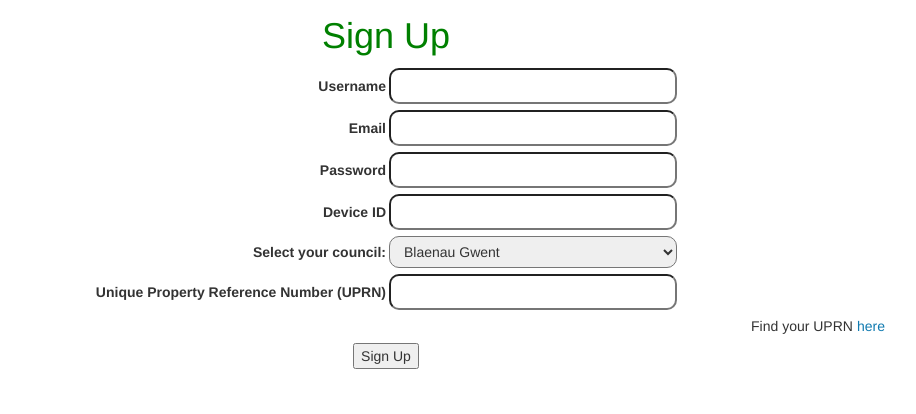
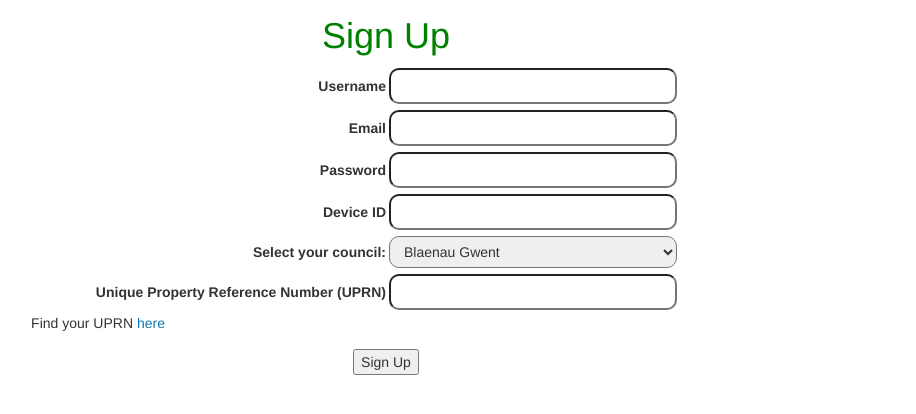
Before and after one commit to IwanIDev/year-2-iot-project, a Flask app: page / in a window 1280 px wide; the page is wider, and only the part inside the window is pictured. Shown: the part 262-676 px from the top of that part, without its empty margins (254-1170 px from the left). Run offline with Flask 3, Linux system fonts and the light colour scheme; some libraries are stand-ins or nearby versions.

Commit message:
moved back

```diff
--- a/web-app/templates/home.html
+++ b/web-app/templates/home.html
@@ -44,19 +44,6 @@
             border-radius: 10px;
             padding: 6px 10px;
             box-sizing: border-box;
-        }
-
-        .hint {
-            display: block;
-            width: 50%;
-            margin-top: 4px;
-            margin-left: 50%;
-            font-size: inherit;
-            line-height: 1.4;
-        }
-
-        .hint a {
-            margin-left: 4px;
         }
 
         button{
@@ -141,7 +128,7 @@
                 <p class="form_element">
                     <label for="UPRN">Unique Property Reference Number <b>(UPRN)</b></label>
                     <input type="text" name="UPRN" required />
-                    <span class="hint">Find your UPRN<a href="https://www.findmyaddress.co.uk" target="_blank" rel="noopener noreferrer">here</a></span>
+                    <div>Find your UPRN <a href="https://www.findmyaddress.co.uk" target="_blank" rel="noopener noreferrer">here</a></div>
                 </p>
             </div>
             <button type="submit">Sign Up</button>
```
